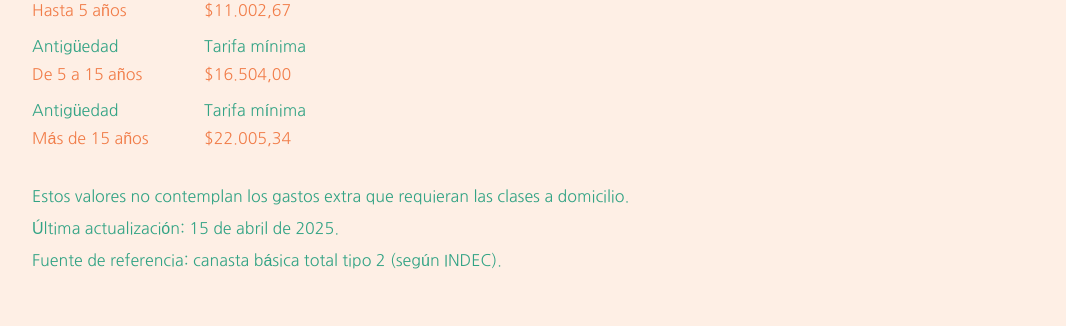
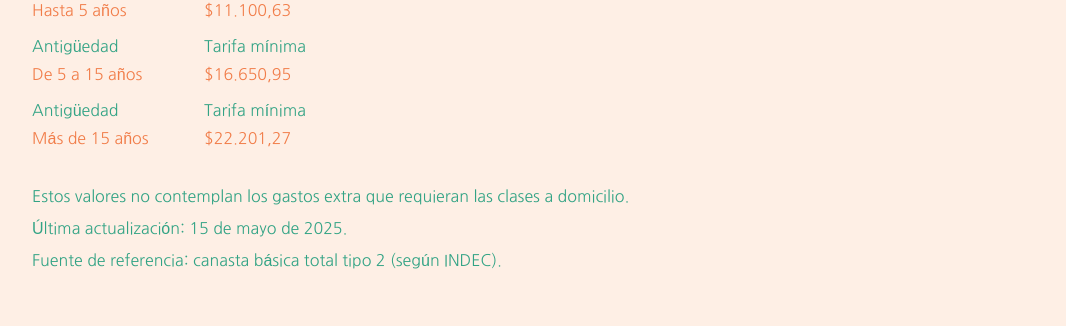
Before and after one commit to profesdemusicaagrupados/tarifarioclasesdemusica, a Next.js app: page / in a window 1280 px wide. Shown: the part 922-1248 px from the top of the page, without its empty margins (0-1066 px from the left). Built offline with nearby package versions, Linux system fonts and the light colour scheme; a web font is replaced by a local one.

Commit message:
Update data.js

```diff
--- a/src/data/data.js
+++ b/src/data/data.js
@@ -13,18 +13,18 @@ export default {
         table: [
           {
             seniority: "Hasta 5 años",
-            rate: "$11.002,67",
+            rate: "$11.100,63",
           },
           {
             seniority: "De 5 a 15 años",
-            rate: "$16.504,00",
+            rate: "$16.650,95",
           },
           {
             seniority: "Más de 15 años",
-            rate: "$22.005,34",
+            rate: "$22.201,27",
           },
         ],
-        text: "<p>Estos valores no contemplan los gastos extra que requieran las clases a domicilio.<br />Última actualización: 15 de abril de 2025.<br />Fuente de referencia: canasta básica total tipo 2 (según INDEC).</p>",
+        text: "<p>Estos valores no contemplan los gastos extra que requieran las clases a domicilio.<br />Última actualización: 15 de mayo de 2025.<br />Fuente de referencia: canasta básica total tipo 2 (según INDEC).</p>",
       },
     },
     {
```
